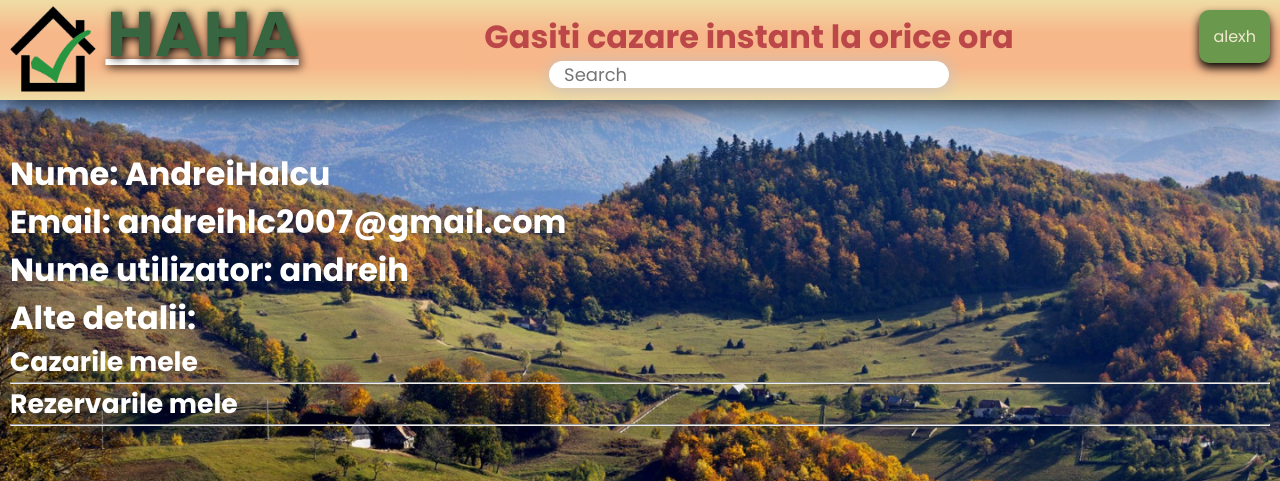
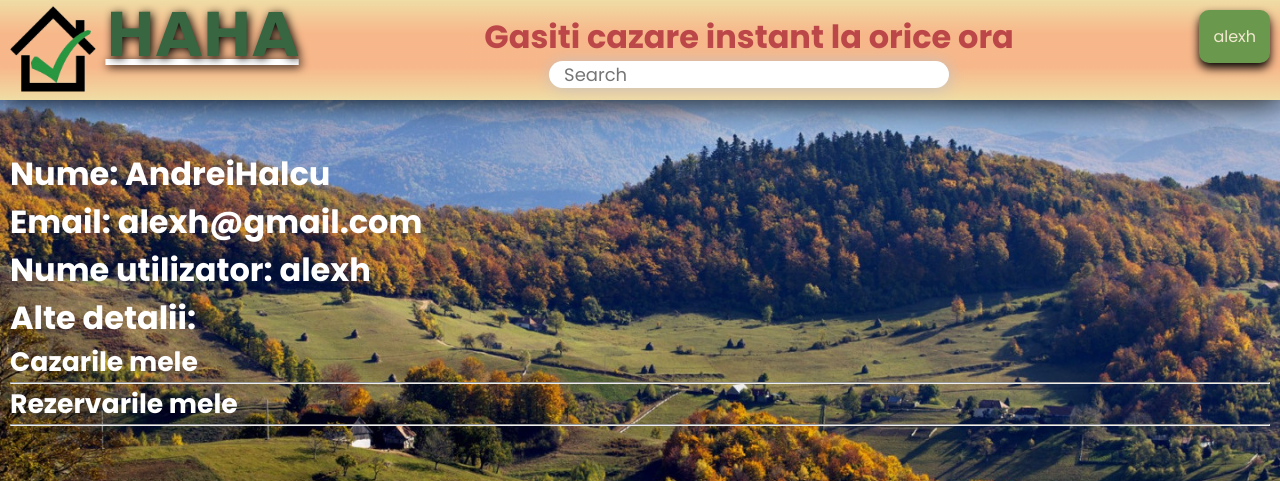
Before and after one commit to alexhulk2002/proiect-comun, a Django app: page /user in a window 1280 px wide. Shown: the top 481 px of the page. Run offline with Django 4.2, Linux system fonts and the light colour scheme; a user stored in the database is signed in; data comes from the database, SQL or seed files in the repository.

Commit message:
update 2

```diff
--- a/proiect_comun/templates/user.html
+++ b/proiect_comun/templates/user.html
@@ -42,8 +42,8 @@ rel="stylesheet"
   </div>
   <div class="in1 main">
     <h1>Nume: AndreiHalcu</h1>
-    <h1>Email: andreihlc2007@gmail.com</h1>
-    <h1>Nume utilizator: andreih</h1>
+    <h1>Email: {{user.email}}</h1>
+    <h1>Nume utilizator: {{user.username}}</h1>
     <h1>Alte detalii:</h1>
     <button type="button" class="collapsible"><h1>Cazarile mele</h1><hr></button>
   <div class="content3">
```
